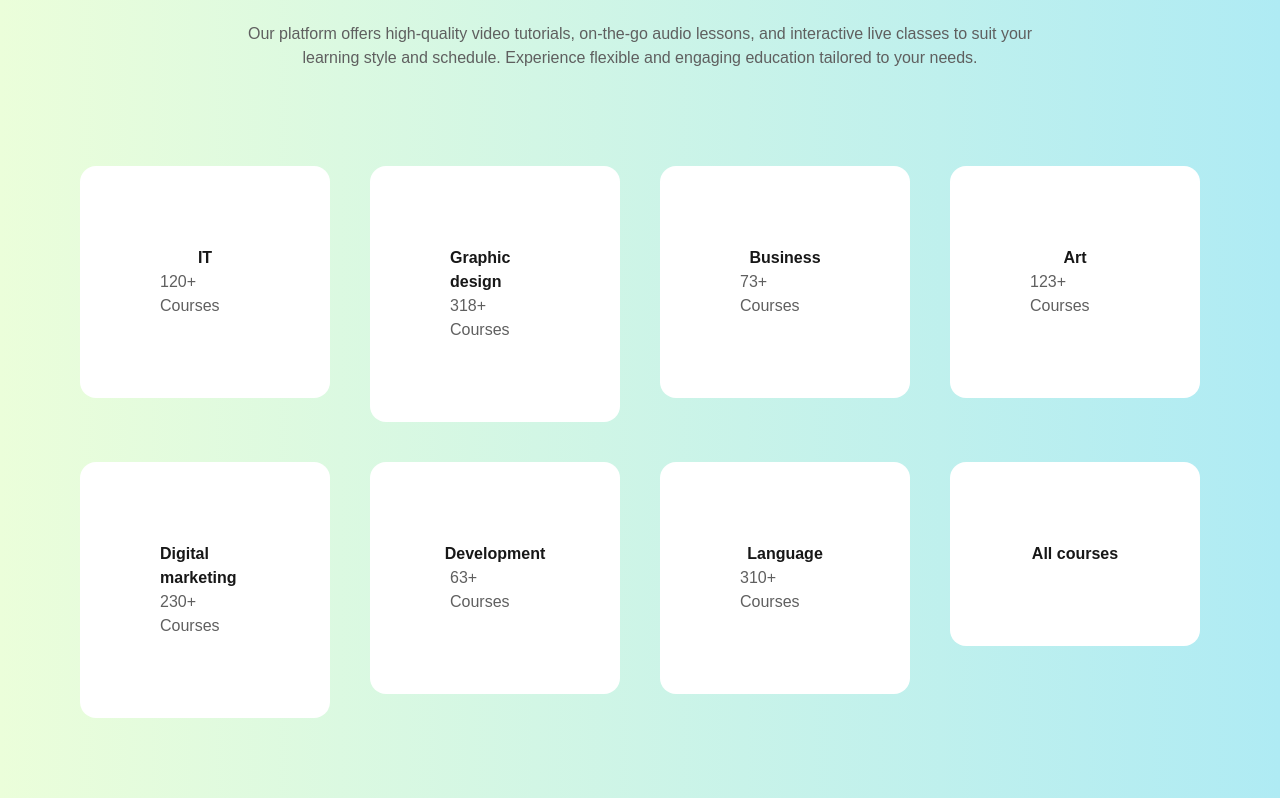
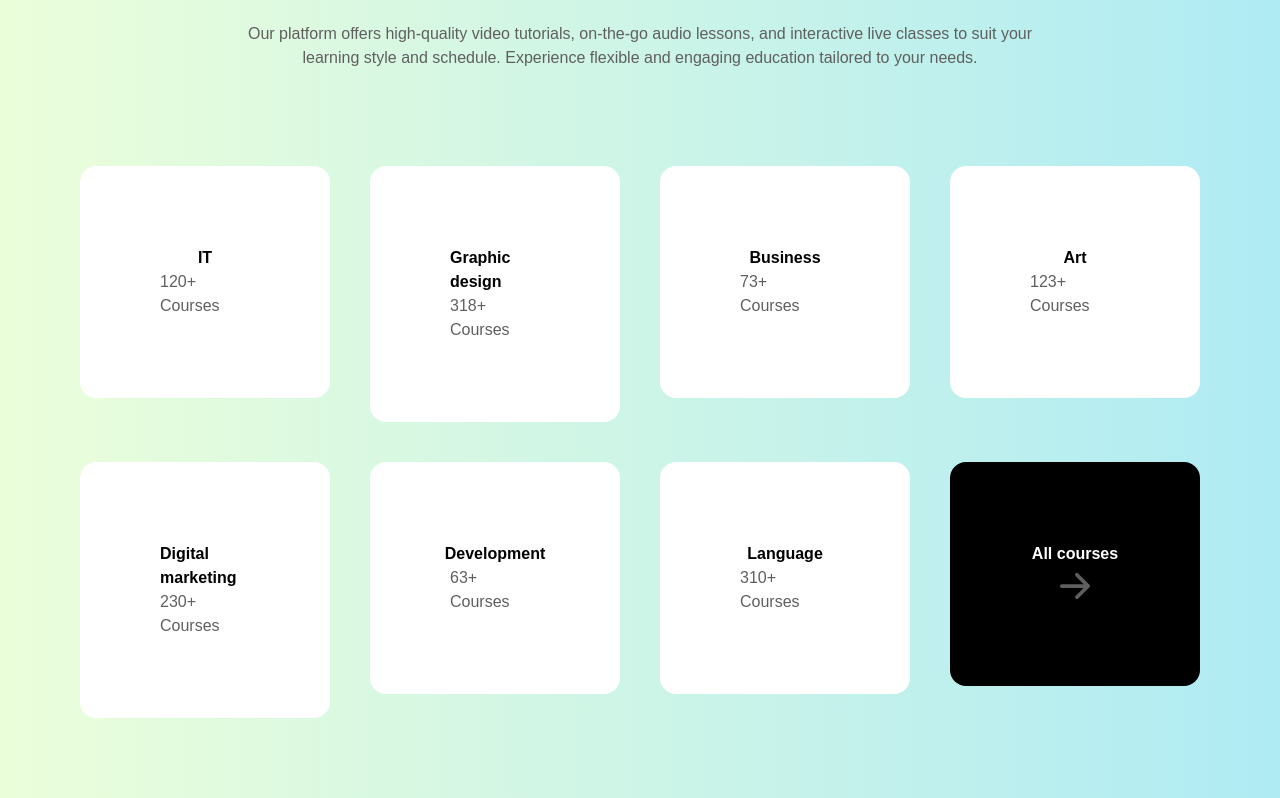
Before and after one commit to Yagya-Adh/skilled, a Next.js app: page /home-3 in a window 1280 px wide. Shown: the part 1578-2376 px from the top of the page. Built offline with nearby package versions, Linux system fonts and the light colour scheme.

Commit message:
save changes with custom card create

```diff
--- a/app/components/home/ExploreSection.tsx
+++ b/app/components/home/ExploreSection.tsx
@@ -1,5 +1,5 @@
 "use client";
-
+import { ArrowRightIcon } from "@heroicons/react/16/solid";
 import Link from "next/link";
 import React from "react";
 
@@ -39,6 +39,7 @@ const ExploreSection = ({
 };
 
 export default ExploreSection;
+
 const cardData = [
   { id: 1, path: "", title: "IT", slug: "120+ Courses", isUnique: false },
   {
@@ -73,9 +74,26 @@ const CustomSmallCard = () => {
     <div className="grid grid-cols-4 gap-10">
       {cardData?.map((list) => (
         <Link href={list.path} key={list.id}>
-          <div className="bg-white hover:shadow-xl flex flex-col justify-center items-center p-20 rounded-2xl">
+          <div
+            className={`
+              hover:shadow-xl
+              flex flex-col
+              justify-center
+              items-center
+              p-20
+              rounded-2xl
+               ${
+                 list.isUnique ? "bg-black text-white" : "bg-white text-black"
+               }`}
+          >
             <h1 className="font-bold">{list.title}</h1>
-            <span className="text-skilled-gary-10">{list.slug}</span>
+            {list.isUnique ? (
+              <span className="text-skilled-gary-10">
+                <ArrowRightIcon className="w-96 h-10" />
+              </span>
+            ) : (
+              <span className="text-skilled-gary-10">{list.slug}</span>
+            )}
           </div>
         </Link>
       ))}
--- a/app/home-3/page.tsx
+++ b/app/home-3/page.tsx
@@ -23,9 +23,7 @@ const HomeThree = () => {
         varriant="default-col"
         buttonName="Visit Courses"
       />
-
       <VideoSection />
-
       <ExploreSection
         headingPre="Explore 4000"
         headingItalic="free"
```
